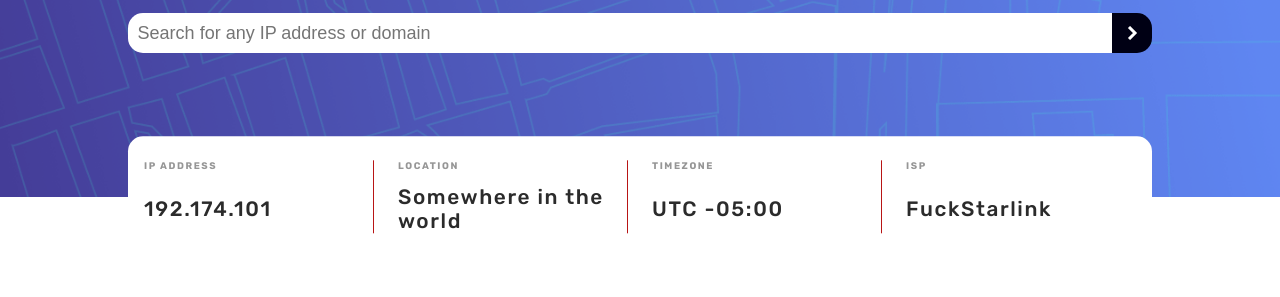
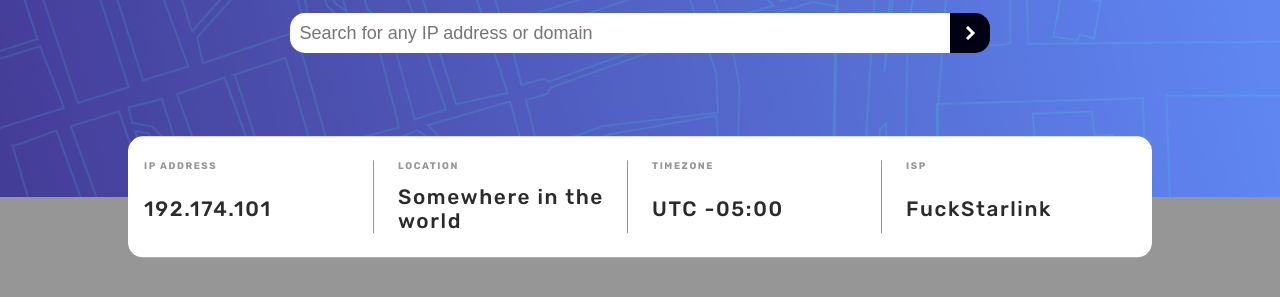
Before and after one commit to BreakingDev24/ipAddressTracker, a website built with Vite: page index.html in a window 1280 px wide. Shown: the part 43-340 px from the top of the page. Built offline with nearby package versions, Linux system fonts and the light colour scheme; no server answers.

Commit message:
style(app): adjust layout and styling for improved responsiveness
- Set body background color to dark gray for consistency.
- Update #app max-width to 1440px and center it.
- Change .ipForm width to 80% with a max-width of 700px for better responsiveness.
- Modify .infoContainer width to 80% for uniformity.
- Update border color in .info:not(:last-child) to use the dark gray variable for consistency.

```diff
--- a/src/style.css
+++ b/src/style.css
@@ -8,8 +8,13 @@
   padding: 0;
   box-sizing: border-box;
 }
+body {
+  background-color: var(--dark-gray);
+}
 
 #app {
+  margin: auto;
+  max-width: 1440px;
   display: flex;
   flex-direction: column;
   height: 100vh;
@@ -39,7 +44,8 @@
 .ipForm {
   justify-content: center;
   display: flex;
-  width: 80vw;
+  width: 80%;
+  max-width: 700px;
   border-radius: 15px;
   overflow: hidden;
 
@@ -50,6 +56,7 @@
     font-size: 18px;
   }
   button {
+    cursor: pointer;
     display: grid;
     place-content: center;
     background-color: rgb(0, 0, 20);
@@ -61,7 +68,7 @@
 .infoContainer {
   background-color: white;
   position: absolute;
-  width: 80vw;
+  width: 80%;
   border-radius: 15px;
   display: grid;
   place-content: center;
@@ -108,6 +115,6 @@
     text-align: left;
   }
   .info:not(:last-child) {
-    border-right: 1px solid #b81515;
+    border-right: 1px solid var(--dark-gray);
   }
 }
```
